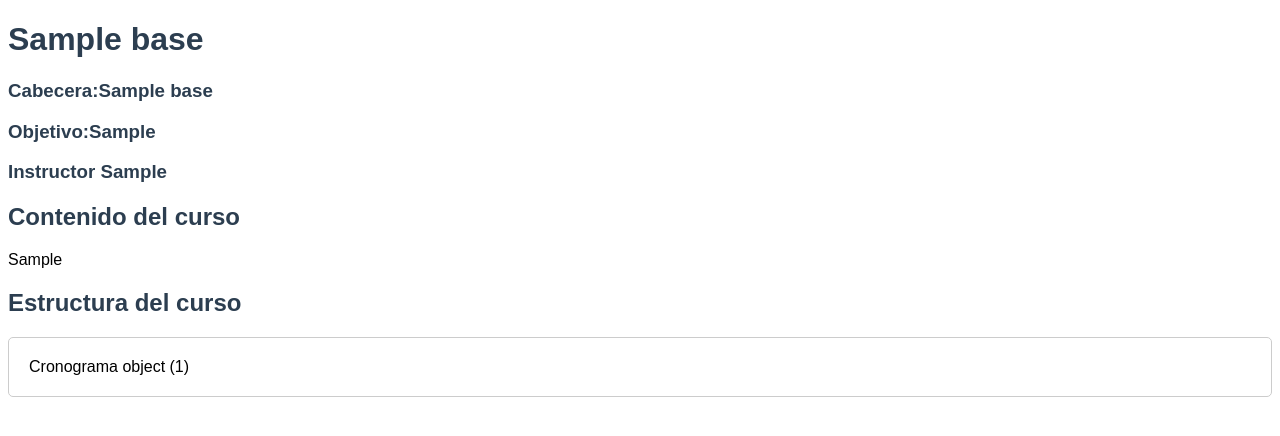
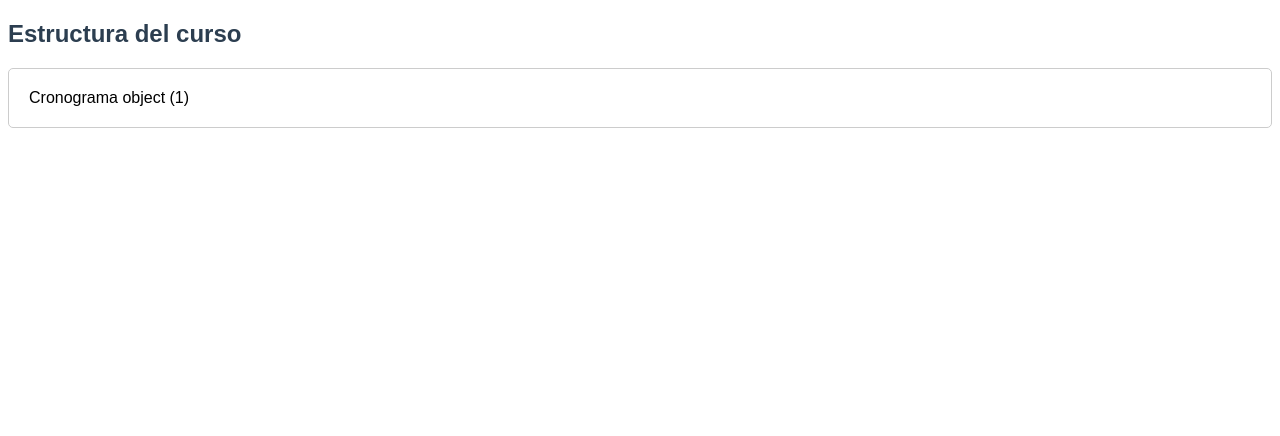
Before and after one commit to Roscow/desafioKiss, a Django app: template temarioApp/templates/temarioApp/cronograma_pdf_template.html in a window 1280 px wide. Shown: the top 436 px of the page. Run offline with Django 5.2, Linux system fonts and the light colour scheme; tables that the repository leaves empty hold one stand-in row (values such as "Sample post"); the template is opened without the code that fills it: values that come from a table or form of the project are taken from there, most other values are stand-ins (such as "Sample title", 1, 10 or a date in 2020).

Commit message:
testing pdf

```diff
--- a/temarioApp/templates/temarioApp/cronograma_pdf_template.html
+++ b/temarioApp/templates/temarioApp/cronograma_pdf_template.html
@@ -19,14 +19,6 @@
     </style>
 </head>
 <body>
-    <h1>{{ datos_base.titulo }}</h1>
-    <h3>Cabecera:{{ datos_base.titulo}} </h3>
-    <h3>Objetivo:{{ datos_base.objetivo}} </h3>
-    <h3>Instructor {{datos_base.instructor}} </h3>
-    <h2>Contenido del curso</h2>
-    <div>
-        {{ temario_base|safe }}
-    </div>
     <h2>Estructura del curso</h2>
     <div class="cronograma-content">
         {{ cronograma|safe }}
```
